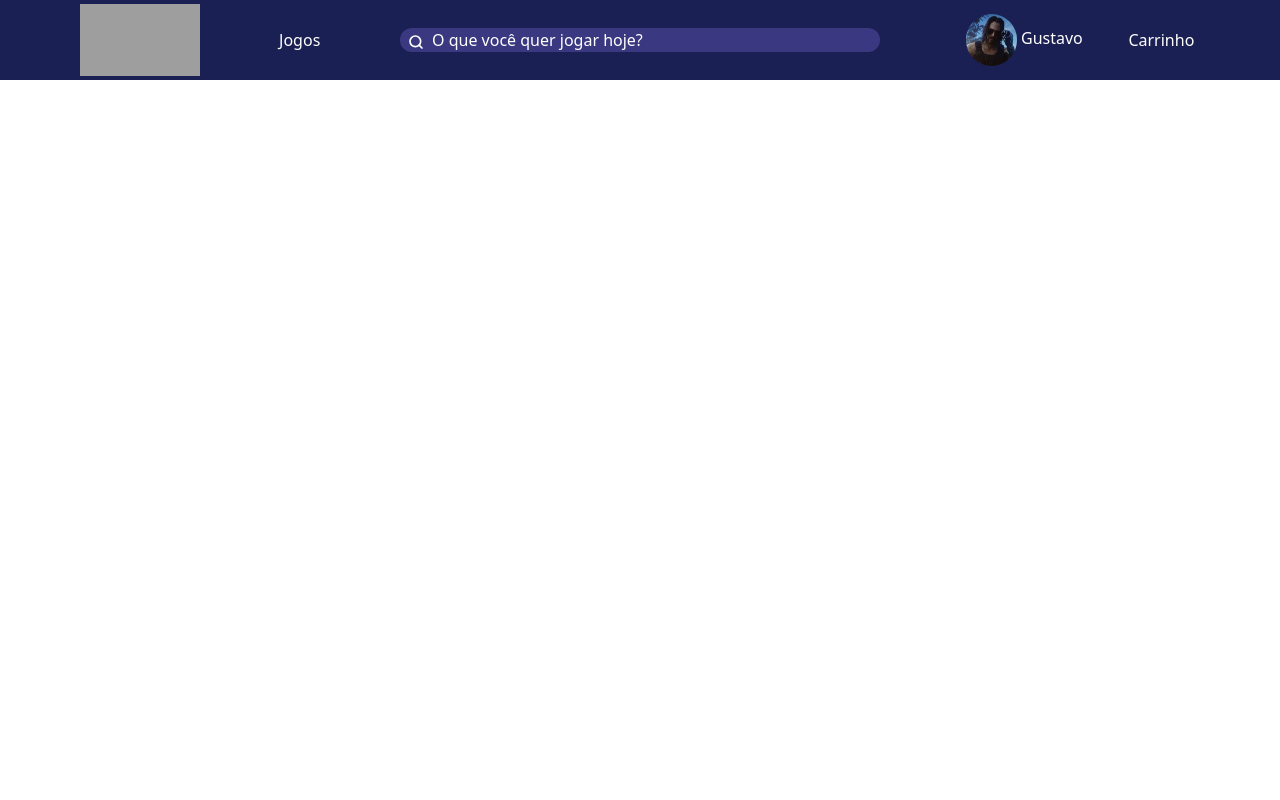
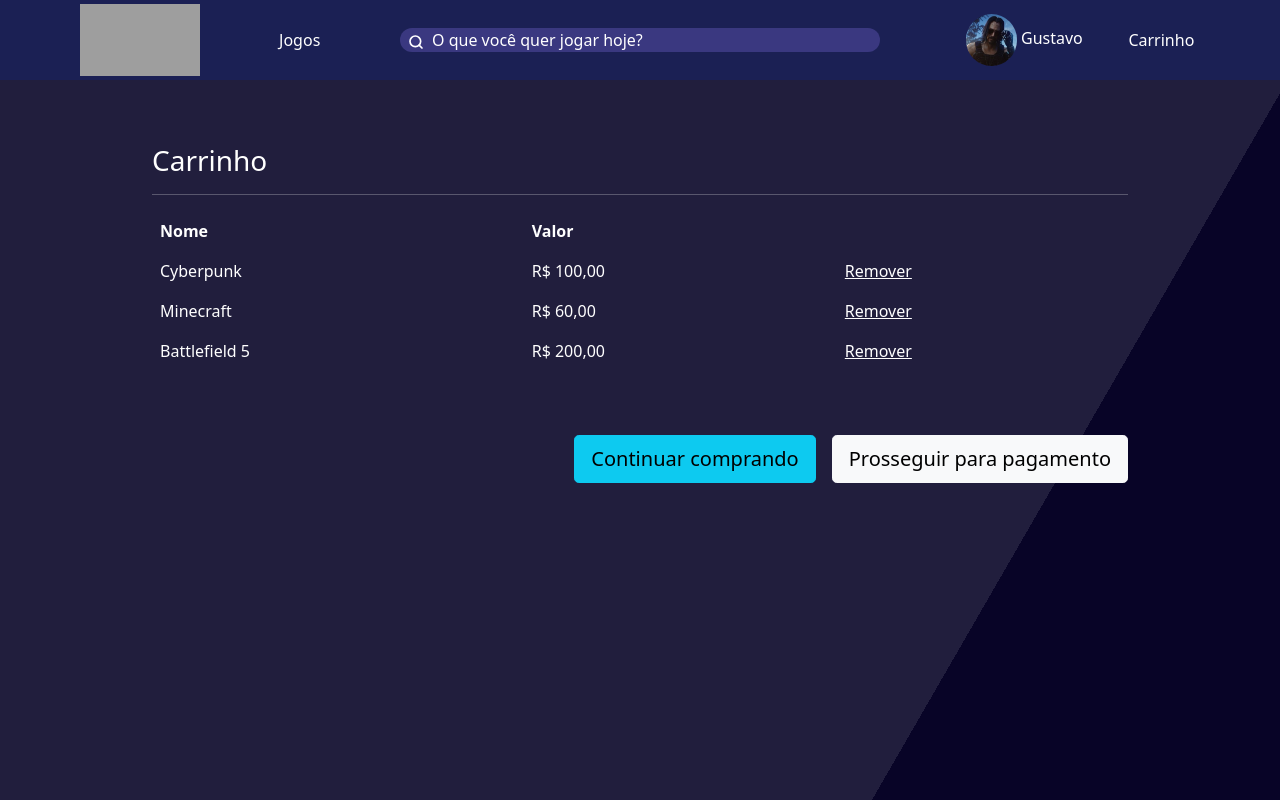
Before and after one commit to gustavorx/press_start, an Angular app in the folder press-start/: page /carrinho in a window 1280 px wide. Before the commit this address led to /. Shown: the top 800 px of the page. Built offline with nearby package versions, Linux system fonts and the light colour scheme; grey boxes are pictures that could not be loaded.

Commit message:
Tela de carrinho sem funcionamento

```diff
--- a/press-start/src/app/app.module.ts
+++ b/press-start/src/app/app.module.ts
@@ -4,6 +4,7 @@
 import { FormsModule } from '@angular/forms'
 import { AppComponent } from './app.component';
 import { LoginComponent } from './components/login/login.component';
+import { CarrinhoComponent } from './components/carrinho/carrinho.component';
 import { CadastroComponent } from './components/cadastro/cadastro.component';
 import { AlterarCadastroComponent } from './components/alterar-cadastro/alterar-cadastro.component';
 import { JogoComponent } from './components/jogo/jogo.component';
@@ -13,6 +14,7 @@
 const appRoutes: Routes = [
   { path: 'login', component: LoginComponent },
   { path: 'cadastro', component: CadastroComponent },
+  { path: 'carrinho', component: CarrinhoComponent },
   { path: 'alterar-cadastro', component: AlterarCadastroComponent }
 ];
 
@@ -20,6 +22,7 @@
   declarations: [
     AppComponent,
     LoginComponent,
+    CarrinhoComponent,
     CadastroComponent,
     AlterarCadastroComponent,
     MenuComponent,
--- /dev/null
+++ b/press-start/src/app/components/carrinho/carrinho.component.css
@@ -0,0 +1,13 @@
+html,
+body {
+    height: 100%;
+    height: 60.55rem;
+    /* background-image: url(../login/cyberpunk2077.jpg);
+    background-size: cover; */
+    background-image: linear-gradient(-60deg, #080427 30%, #211e3d 30%);
+}
+
+.container {
+    margin-top: 5%;
+    max-width: 1000px;
+}
--- /dev/null
+++ b/press-start/src/app/components/carrinho/carrinho.component.html
@@ -0,0 +1,50 @@
+<html>
+
+<body>
+    <div class="d-flex flex-wrap justify-content-center align-items-center">
+        <div class="container">
+            <form action="" ngNativeValidate>
+                <div class="text-white">
+                    <h3>Carrinho</h3>
+                    <hr>
+                </div>
+                <fieldset id="desabilitar">
+                    <table class="table table-borderless" style="color: white;">
+                        <thead>
+                          <tr>
+                            <th scope="col">Nome</th>
+                            <th scope="col">Valor</th>
+                            <th scope="col"></th>
+                          </tr>
+                        </thead>
+                        <tbody>
+                          <tr>
+                            <td>Cyberpunk</td>
+                            <td>R$ 100,00</td>
+                            <td><a href="#" style="color: white;">Remover</a></td>
+                        </tr>
+                        <tr>
+                            <td>Minecraft</td>
+                            <td>R$ 60,00</td>
+                            <td><a href="#" style="color: white;">Remover</a></td>
+                        </tr>
+                        <tr>
+                            <td>Battlefield 5</td>
+                            <td>R$ 200,00</td>
+                            <td><a href="#" style="color: white;">Remover</a></td>
+                          </tr>
+                        </tbody>
+                      </table>
+                </fieldset>
+                <div class="d-flex justify-content-end py-5">
+                    <a routerLink="/" class="btn btn-lg btn-info" type="submit">Continuar comprando</a>
+                    <span class="px-2"></span>
+                    <a routerLink="/pagamento" class="btn btn-lg btn-light" formnovalidate>Prosseguir para pagamento</a>
+                </div>
+            </form>
+
+        </div>
+    </div>
+</body>
+
+</html>
--- /dev/null
+++ b/press-start/src/app/components/carrinho/carrinho.component.ts
@@ -0,0 +1,52 @@
+import { Component } from '@angular/core';
+
+@Component({
+  selector: 'app-carrinho',
+  templateUrl: './carrinho.component.html',
+  styleUrls: ['./carrinho.component.css']
+})
+
+export class CarrinhoComponent {
+
+  esconderInputs = true;
+
+  //Dados endereço
+  cep: string = "";
+  rua: string = "";
+  numero: string = "";
+  bairro: string = "";
+  cidade: string = "";
+  estado: string = "";
+  complemento: string = "";
+
+
+  pesquisaCep() {
+
+    var validacep = /^[0-9]{8}$/;
+
+    //Valida o formato do CEP.
+    if (validacep.test(this.cep)) {
+      this.rua = "...";
+      this.bairro = "...";
+      this.cidade = "...";
+      this.estado = "...";
+
+      let url: string = `https://viacep.com.br/ws/${this.cep}/json/`;
+
+      fetch(url)
+        .then(data => { return data.json() })
+        .then(res => {
+          this.rua = res.logradouro;
+          this.bairro = res.bairro;
+          this.cidade = res.localidade;
+          this.estado = res.uf;
+        }).catch(error => console.error(error))
+
+    } else if (this.cep.length <= 7) {
+      alert("CEP deve conter 8 dígitos e não pode estar vazio")
+    }
+    else {
+      alert("Digite apenas números no CEP!!!")
+    }
+  }
+}
--- a/press-start/src/app/components/menu/menu.component.html
+++ b/press-start/src/app/components/menu/menu.component.html
@@ -14,6 +14,6 @@
                 <img src="../../../assets/avatar/cyberpunk-avatar.jpg" alt="avatar" class="avatar"> Gustavo
             </a>
         </li>
-        <li><a routerLink="/">Carrinho</a></li>
+        <li><a routerLink="/carrinho">Carrinho</a></li>
     </ul>
 </header>
```
Also changed, not shown: 1 other file (tests, documents, lock files or other folders).
